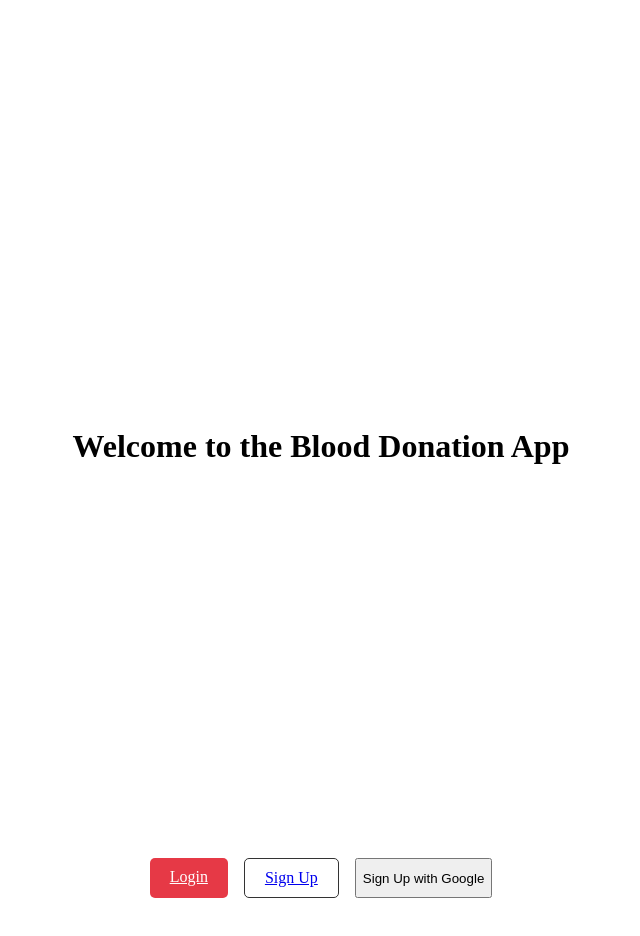
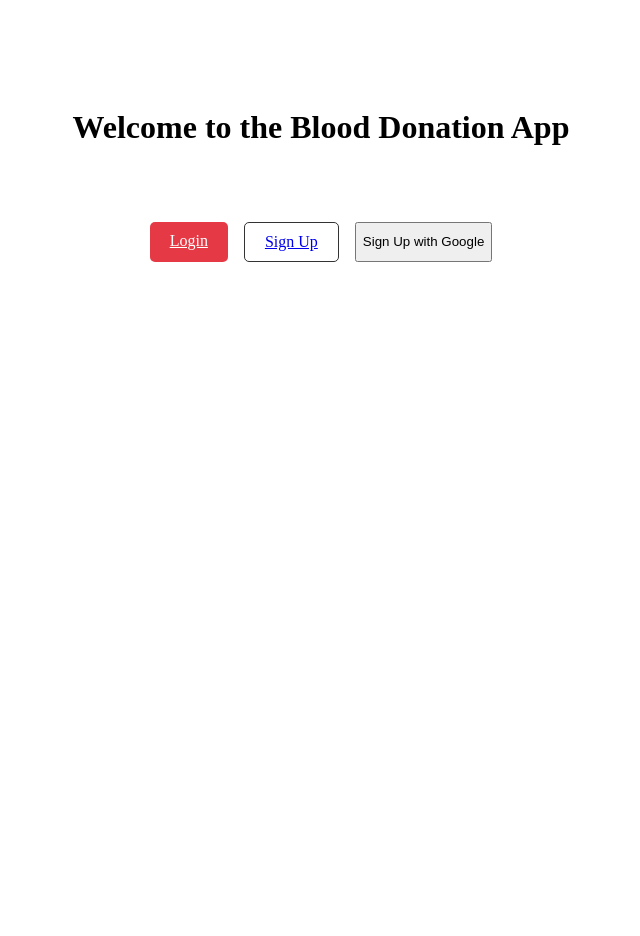
Before and after one commit to Taranjeet05/blood-donation-app, a Next.js app: page / in a window 1280 px wide. Shown: the top 936 px of the page, without its empty margins (319-959 px from the left). After the commit the page ends 800 px from the top, so only its background shows below. Built offline with nearby package versions, Linux system fonts and the light colour scheme; no server answers.

Commit message:
Did some minor changes: Avoid scrolling effect

```diff
--- a/src/app/page.module.css
+++ b/src/app/page.module.css
@@ -3,7 +3,7 @@
   grid-template-rows: 1fr 20px;
   align-items: center;
   justify-items: center;
-  min-height: 100svh;
+  /*min-height: 100vh;*/
   padding: 80px;
   gap: 64px;
   font-family: var(--font-geist-sans);
```
